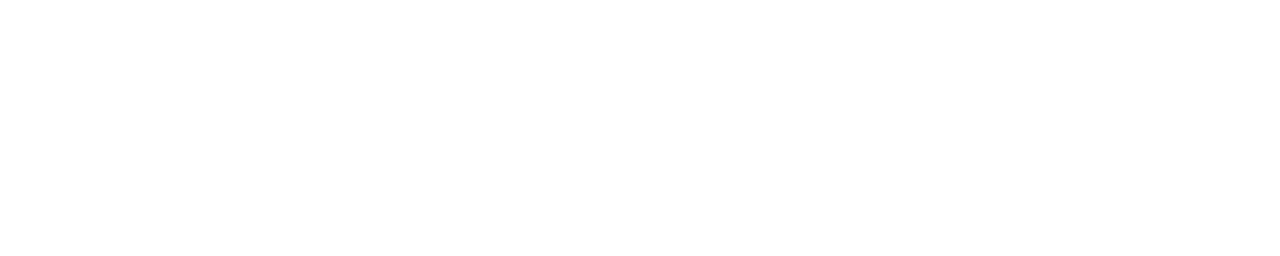
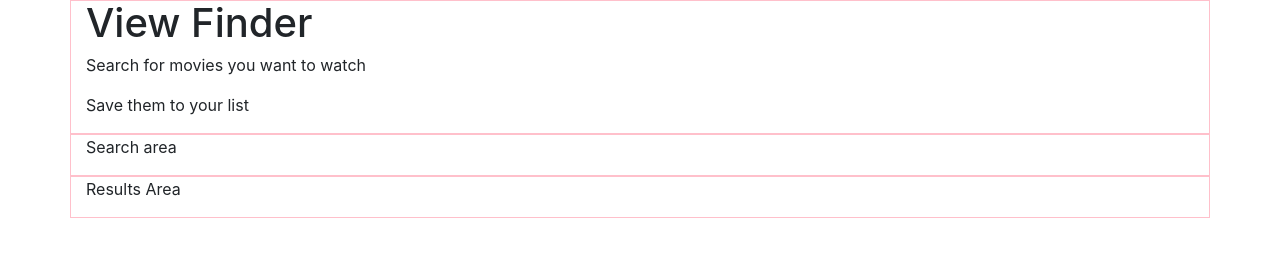
Before and after one commit to tsoloist/scene-it-movie-app, a plain HTML site: page index.html in a window 1280 px wide. Drawn offline with nearby package versions, Linux system fonts and the light colour scheme.

Commit message:
set up bootstra row/col structure

```diff
--- a/index.html
+++ b/index.html
@@ -25,10 +25,27 @@ MovieApp
 	<script src="https://code.jquery.com/jquery-3.2.1.min.js"></script>
 	<script src="https://cdnjs.cloudflare.com/ajax/libs/popper.js/1.11.0/umd/popper.min.js" integrity="sha384-b/U6ypiBEHpOf/4+1nzFpr53nxSS+GLCkfwBdFNTxtclqqenISfwAzpKaMNFNmj4" crossorigin="anonymous"></script>
 	<script src="https://maxcdn.bootstrapcdn.com/bootstrap/4.0.0-beta/js/bootstrap.min.js" integrity="sha384-h0AbiXch4ZDo7tp9hKZ4TsHbi047NrKGLO3SEJAg45jXxnGIfYzk4Si90RDIqNm1" crossorigin="anonymous"></script>
+	<link href="styles.css" type="text/css" rel="stylesheet" />
 </head>
 <body>
 	<div class="container">
-
+		<div class="row">
+			<div class="col-12 header">
+				<h1>View Finder</h1>
+				<p>Search for movies you want to watch</p>
+				<p>Save them to your list</p>
+			</div>
+		</div>
+		<div class="row">
+			<div class="col-12">
+				<p>Search area</p>
+			</div>
+		</div>
+		<div class="row">
+			<div class="col-12">
+				<p>Results Area</p>
+			</div>
+		</div>
 	</div>
 </body>
 </html>
--- a/styles.css
+++ b/styles.css
@@ -0,0 +1,3 @@
+.row {
+	border: 1px solid pink;
+}
```
